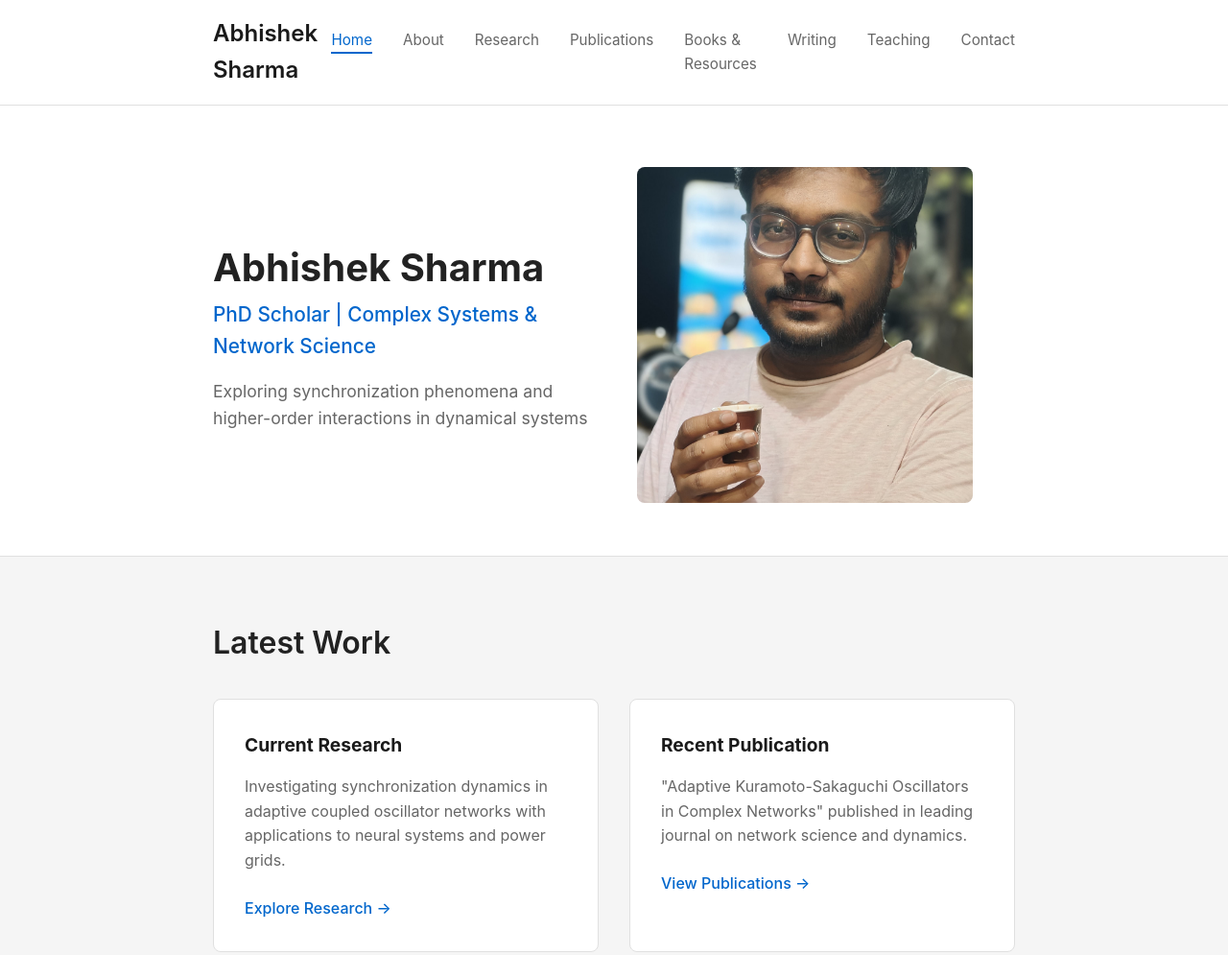
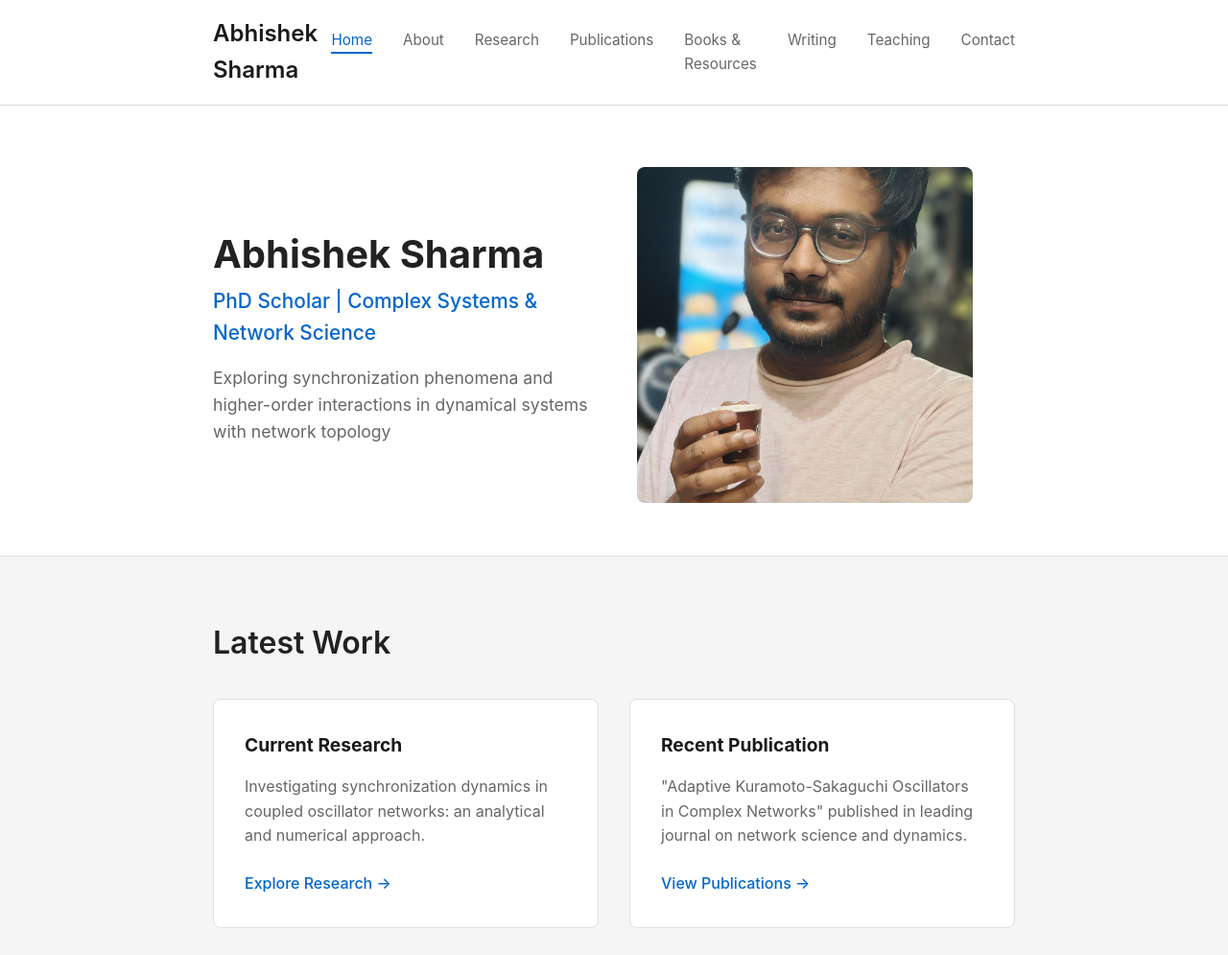
Before and after one commit to AB4121/Abhishek-Sharma, a plain HTML site: page index.html in a window 1280 px wide. Shown: the top 995 px of the page at 96% size. Drawn offline with Linux system fonts and the light colour scheme.

Commit message:
Update tagline and research description in index.html

```diff
--- a/index.html
+++ b/index.html
@@ -33,7 +33,7 @@
         <div class="hero-text">
             <h1>Abhishek Sharma</h1>
             <p class="subtitle">PhD Scholar | Complex Systems & Network Science</p>
-            <p class="tagline">Exploring synchronization phenomena and higher-order interactions in dynamical systems</p>
+            <p class="tagline">Exploring synchronization phenomena and higher-order interactions in dynamical systems with network topology</p>
         </div>
         <div class="hero-image">
             <img src="profile.jpeg" alt="Abhishek Sharma" class="profile-pic">
@@ -50,8 +50,7 @@
             <div class="featured-item">
                 <h3>Current Research</h3>
                 <p>
-                    Investigating synchronization dynamics in adaptive coupled oscillator networks
-                    with applications to neural systems and power grids.
+                    Investigating synchronization dynamics in coupled oscillator networks: an analytical and numerical approach.
                 </p>
                 <a href="research.html" class="link-arrow">Explore Research →</a>
             </div>
```
